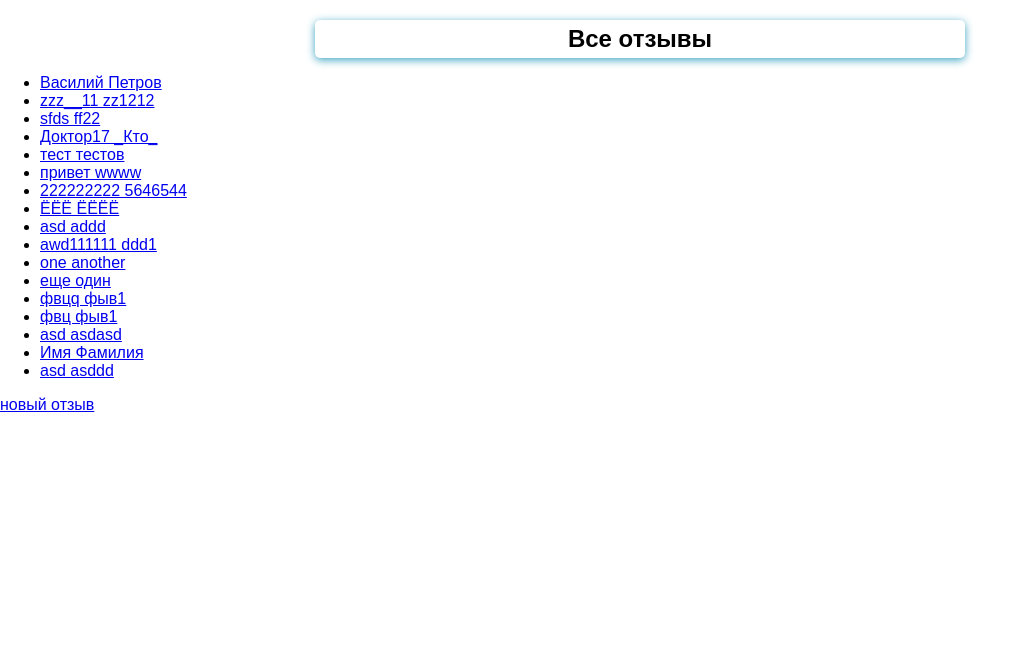
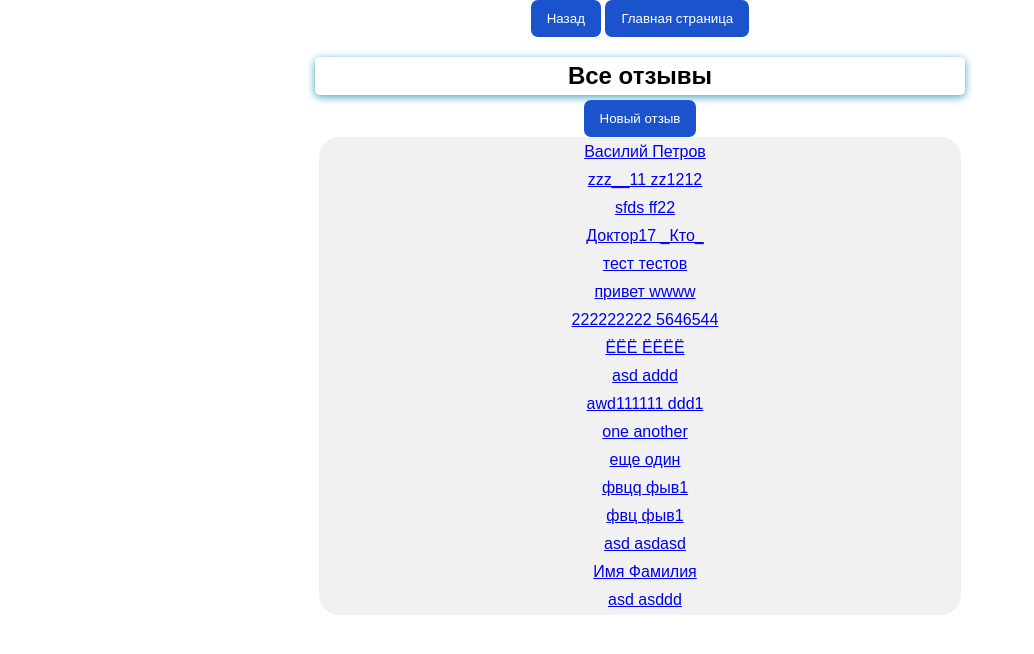
Before and after one commit to kazacoder/my_page, a Django app: page /feedback/ in a window 1280 px wide. Shown: the top 654 px of the page, without its empty margins (0-1034 px from the left). Run offline with Django 4.2, Linux system fonts and the light colour scheme; a user stored in the database is signed in; data comes from the database, SQL or seed files in the repository; both versions use the stored data as it was after the commit.

Commit message:
украшательства + шаблон TemplateView

```diff
--- /dev/null
+++ b/FileForTestJS.js
@@ -0,0 +1,2 @@
+var myName = 'Ivan';
+alert(typeof myName)
--- a/feedback/static/feedback/css/forms.css
+++ b/feedback/static/feedback/css/forms.css
@@ -1,6 +1,29 @@
 body {
     margin: 0;
     font-family: Sans-Serif;
+}
+
+ul {
+    -webkit-column-count: 1;
+    -moz-column-count: 1;
+    column-count: 1;
+    list-style-type: none;
+    background-color: #f1f1f1;
+    max-width: 50%;
+    border-radius: 20px;
+    margin: auto;
+    padding: 1px;
+}
+
+ul li {
+    text-align: center;
+    width: 100%;
+    font-size: 1rem;
+    padding: 5px 5px;
+}
+
+ul a:hover, ul a:active {
+    color: #eca8b5;
 }
 
 h2{
@@ -25,9 +48,10 @@ form {
 
 button {
     cursor: pointer;
-    background-color: #bf0d55;
+    background-color: #1b53cd;
     color: white;
-    border: 10px solid #bf0d55;
+    border: 10px solid #1b53cd;
+    border-radius: 7px;
 }
 
 button:hover,
@@ -49,7 +73,22 @@ button:active {
     width: 10rem;
 }
 
+.form-style textarea {
+    font: inherit;
+    padding: 0.25rem;
+    border-radius: 4px;
+    border: 1px solid #ccc;
+    display: block;
+    width: 20rem;
+}
+
 .form-style input:focus {
+    border-color: #1f0050;
+    background-color: #f4eeff;
+    outline: none;
+}
+
+.form-style textarea:focus {
     border-color: #1f0050;
     background-color: #f4eeff;
     outline: none;
@@ -76,3 +115,12 @@ button:active {
 .errors label{
  color: #aa1754;
 }
+
+.btn-center {
+    margin: 0 auto;
+    display: block;
+}
+
+.center {
+    text-align: center;
+}
--- a/feedback/templates/feedback/base.html
+++ b/feedback/templates/feedback/base.html
@@ -7,6 +7,10 @@
     <link rel="stylesheet" href="{% static 'feedback/css/forms.css' %}">
 </head>
 <body>
+    <div class="center">
+        <button onclick="history.back()">Назад</button>
+        <button onclick="document.location.href='/'">Главная страница</button>
+    </div>
     {% block content %} {% endblock %}
 </body>
 </html>
--- a/feedback/templates/feedback/feedback_index.html
+++ b/feedback/templates/feedback/feedback_index.html
@@ -4,10 +4,10 @@
 {% endblock %}
 {% block content %}
     <h2>Все отзывы</h2>
+    <button class="btn-center" onclick="document.location.href='{% url 'feedback-add' %}'">Новый отзыв</button>
     <ul>
         {% for feed in feeds %}
             <li><a href="{% url 'feedback-upd' feed.id %}">{{ feed }}</a></li>
         {% endfor %}
     </ul>
-    <a href="{% url 'feedback-add' %}">новый отзыв</a>
 {% endblock %}
--- a/feedback/views.py
+++ b/feedback/views.py
@@ -1,5 +1,7 @@
 from django.contrib.auth.mixins import LoginRequiredMixin
 from django.shortcuts import render, get_object_or_404
+from django.views.generic import TemplateView
+
 from .forms import FeedbackForm
 from django.http import HttpResponse, HttpResponseRedirect
 from .models import Feedback
@@ -32,10 +34,13 @@ class FeedBackView(LoginRequiredMixin, View):
         return render(request, 'feedback/feedback.html', context={'form': form, 'upd': upd})
 
 
-class IndexView(LoginRequiredMixin, View):
-    @staticmethod
-    def get(request):
-        return render(request, 'feedback/feedback_index.html', {'feeds': Feedback.objects.all()})
+class IndexView(LoginRequiredMixin, TemplateView):
+    template_name = 'feedback/feedback_index.html'
+
+    def get_context_data(self, **kwargs):
+        context = super().get_context_data(**kwargs)
+        context['feeds'] = Feedback.objects.all()
+        return context
 
 
 class DoneView(LoginRequiredMixin, View):
```
Also changed, not shown: db.sqlite3.
